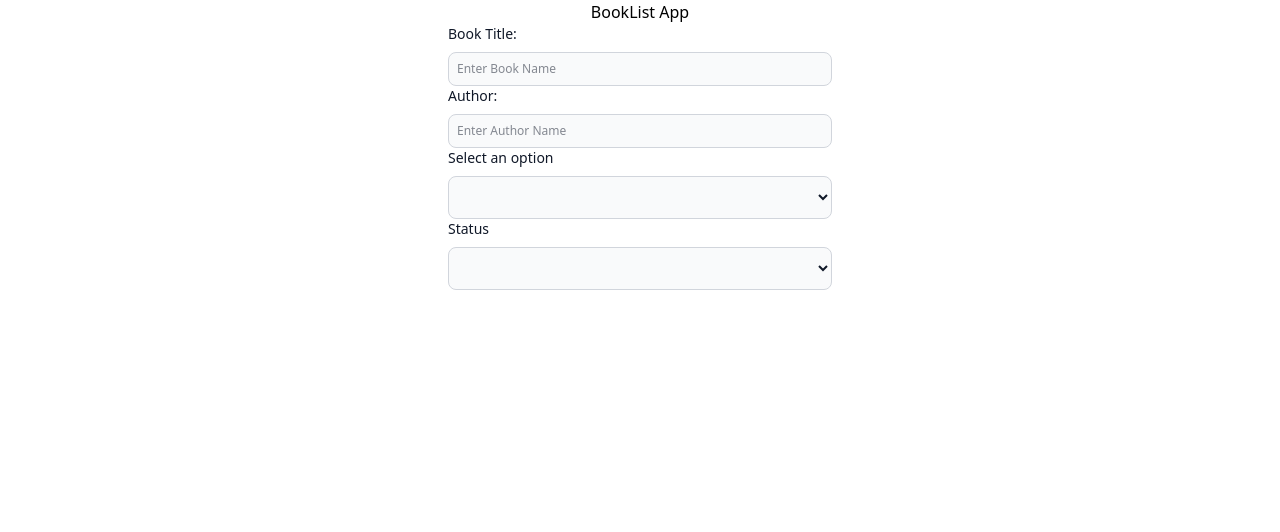
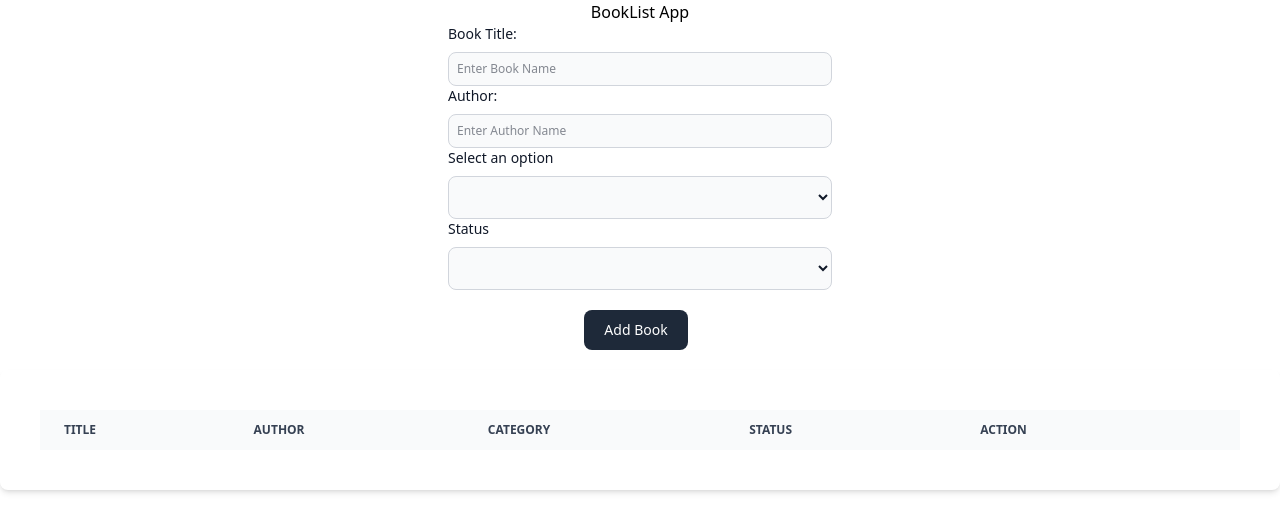
Before and after one commit to codebyAvijit/book-reading-listing-app, a React (Vite) app: page / in a window 1280 px wide. Shown: the top 532 px of the page. Built offline with nearby package versions, Linux system fonts and the light colour scheme.

Commit message:
table data created

```diff
--- a/src/components/AddBookForm.jsx
+++ b/src/components/AddBookForm.jsx
@@ -8,15 +8,36 @@ const AddBookForm = ({ addBookHandler }) => {
     status: "",
   });
 
+  const handleSubmit = (e) => {
+    e.preventDefault();
+
+    const newBook = {
+      id: crypto.randomUUID(),
+      ...newBookDetailsObject,
+    };
+
+    addBookHandler(newBook); // pass to parent
+
+    console.log(newBook);
+
+    // reset form
+    setNewBookDetailsObject({
+      title: "",
+      author: "",
+      category: "",
+      status: "",
+    });
+  };
+
   return (
     <div>
-      <form className="max-w-sm mx-auto" onSubmit={addBookHandler}>
+      <form className="max-w-sm mx-auto" onSubmit={handleSubmit}>
         <div>
           <label
             className="block mb-2 text-sm font-medium text-gray-900 dark:text-white"
             htmlFor="title"
           >
-            Book Title:{" "}
+            Book Title:
           </label>
           <input
             type="text"
@@ -32,12 +53,13 @@ const AddBookForm = ({ addBookHandler }) => {
             }
           />
         </div>
+
         <div>
           <label
             className="block mb-2 text-sm font-medium text-gray-900 dark:text-white"
             htmlFor="author"
           >
-            Author:{" "}
+            Author:
           </label>
           <input
             type="text"
@@ -53,6 +75,7 @@ const AddBookForm = ({ addBookHandler }) => {
             }
           />
         </div>
+
         <div>
           <label
             htmlFor="category"
@@ -61,8 +84,8 @@ const AddBookForm = ({ addBookHandler }) => {
             Select an option
           </label>
           <select
-            id="catergory"
-            class="bg-gray-50 border border-gray-300 text-gray-900 text-sm rounded-lg focus:ring-blue-500 focus:border-blue-500 block w-full p-2.5 dark:bg-gray-700 dark:border-gray-600 dark:placeholder-gray-400 dark:text-white dark:focus:ring-blue-500 dark:focus:border-blue-500"
+            id="category"
+            className="bg-gray-50 border border-gray-300 text-gray-900 text-sm rounded-lg focus:ring-blue-500 focus:border-blue-500 block w-full p-2.5 dark:bg-gray-700 dark:border-gray-600 dark:placeholder-gray-400 dark:text-white dark:focus:ring-blue-500 dark:focus:border-blue-500"
             value={newBookDetailsObject.category}
             onChange={(e) =>
               setNewBookDetailsObject({
@@ -78,6 +101,7 @@ const AddBookForm = ({ addBookHandler }) => {
             <option value="others">Others</option>
           </select>
         </div>
+
         <div>
           <label
             htmlFor="status"
@@ -86,8 +110,8 @@ const AddBookForm = ({ addBookHandler }) => {
             Status
           </label>
           <select
-            id="Status"
-            class="bg-gray-50 border border-gray-300 text-gray-900 text-sm rounded-lg focus:ring-blue-500 focus:border-blue-500 block w-full p-2.5 dark:bg-gray-700 dark:border-gray-600 dark:placeholder-gray-400 dark:text-white dark:focus:ring-blue-500 dark:focus:border-blue-500"
+            id="status"
+            className="bg-gray-50 border border-gray-300 text-gray-900 text-sm rounded-lg focus:ring-blue-500 focus:border-blue-500 block w-full p-2.5 dark:bg-gray-700 dark:border-gray-600 dark:placeholder-gray-400 dark:text-white dark:focus:ring-blue-500 dark:focus:border-blue-500"
             value={newBookDetailsObject.status}
             onChange={(e) =>
               setNewBookDetailsObject({
@@ -102,6 +126,15 @@ const AddBookForm = ({ addBookHandler }) => {
             <option value="completed">Completed</option>
           </select>
         </div>
+
+        <div className="text-center">
+          <button
+            type="submit"
+            className="text-white mt-5 mb-5 bg-gray-800 hover:bg-gray-900 focus:outline-none focus:ring-4 focus:ring-gray-300 font-medium rounded-lg text-sm px-5 py-2.5 me-2 mb-2 dark:bg-gray-800 dark:hover:bg-gray-700 dark:focus:ring-gray-700 dark:border-gray-700"
+          >
+            Add Book
+          </button>
+        </div>
       </form>
     </div>
   );
--- a/src/components/BookList.jsx
+++ b/src/components/BookList.jsx
@@ -1,7 +1,54 @@
 import React from "react";
 
-const BookList = () => {
-  return <div>BookList</div>;
+const BookList = ({ booksArray }) => {
+  return (
+    <div className="relative overflow-x-auto shadow-md sm:rounded-lg p-10">
+      <table className="w-full text-sm text-left rtl:text-right text-gray-500 dark:text-gray-400">
+        <thead className="text-xs text-gray-700 uppercase bg-gray-50 dark:bg-gray-700 dark:text-gray-400">
+          <tr>
+            <th scope="col" className="px-6 py-3">
+              Title
+            </th>
+            <th scope="col" className="px-6 py-3">
+              Author
+            </th>
+            <th scope="col" className="px-6 py-3">
+              Category
+            </th>
+            <th scope="col" className="px-6 py-3">
+              Status
+            </th>
+            <th scope="col" className="px-10 py-3">
+              Action
+            </th>
+          </tr>
+        </thead>
+        <tbody>
+          {booksArray.map((singleBookDetail) => (
+            <tr
+              key={singleBookDetail.id}
+              className="odd:bg-white even:bg-gray-50"
+            >
+              <td className="px-6 py-4">{singleBookDetail.title}</td>
+              <td className="px-6 py-4">{singleBookDetail.author}</td>
+              <td className="px-6 py-4">{singleBookDetail.category}</td>
+              <td className="px-6 py-4">{singleBookDetail.status}</td>
+              <td className="px-6 py-4">
+                <div className="flex space-evenly gap-2">
+                  <button className="px-2 py-1 text-xs text-white bg-blue-500 rounded hover:bg-blue-600">
+                    Edit
+                  </button>
+                  <button className="px-2 py-1 text-xs text-white bg-red-500 rounded hover:bg-red-600">
+                    Delete
+                  </button>
+                </div>
+              </td>
+            </tr>
+          ))}
+        </tbody>
+      </table>
+    </div>
+  );
 };
 
 export default BookList;
--- a/src/components/BookListApp.jsx
+++ b/src/components/BookListApp.jsx
@@ -1,5 +1,6 @@
 import React, { useState } from "react";
 import AddBookForm from "./AddBookForm";
+import BookList from "./BookList";
 
 const BookListApp = () => {
   //creating array
@@ -8,28 +9,20 @@ const BookListApp = () => {
     return storedBooks ? JSON.parse(storedBooks) : [];
   });
 
-  //creating errors object for form validation
-  const [validationErrors, setValidationErrors] = useState({});
-
-  //creating editing state for books editing
-
-  const [editingId, setEditingId] = useState();
-
-  //creating the book object
-
-  const addBookHandler = (e) => {
-    e.preventDefault();
-    // console.log("New Book Details Added");
-    const newBook = {
-      id: crypto.randomUUID(),
-      ...newBookDetailsObject,
-    };
+  // parent handler
+  const addBookHandler = (book) => {
+    setBooksArray((prev) => {
+      const updated = [...prev, book];
+      localStorage.setItem("booksArray", JSON.stringify(updated)); // save in localStorage
+      return updated;
+    });
   };
 
   return (
     <div>
       <h1 className="text-center">BookList App</h1>
       <AddBookForm addBookHandler={addBookHandler} />
+      <BookList booksArray={booksArray} />
     </div>
   );
 };
```
